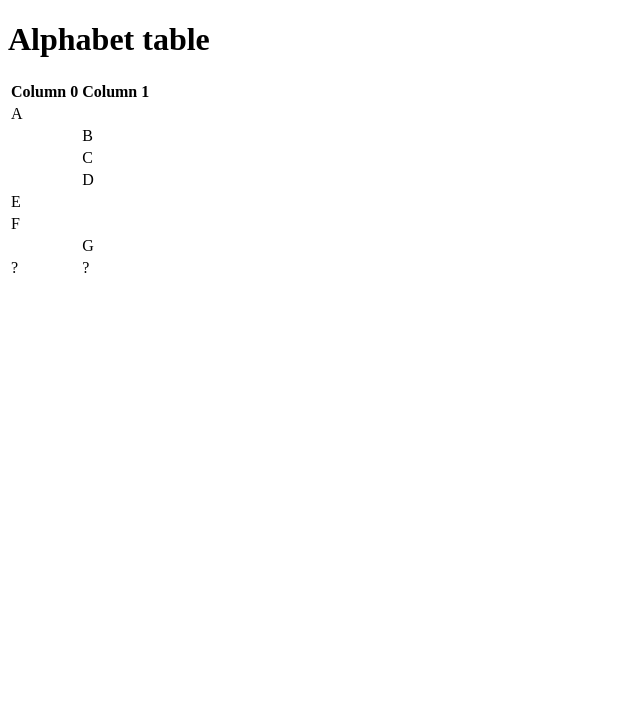
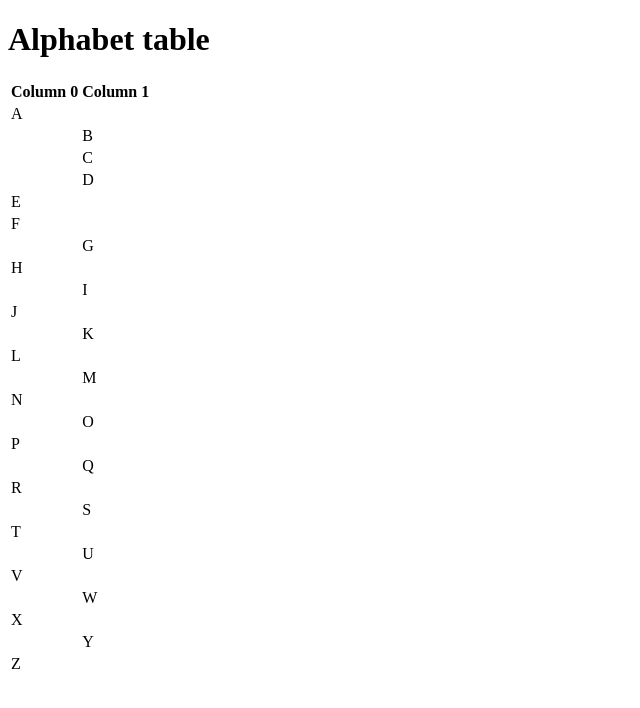
Before and after one commit to comp426-2022-spring/a00-bvalient, a website: page index.html in a window 1280 px wide. Shown: the whole page, without its empty margins (0-640 px from the left). Drawn offline with Linux system fonts and the light colour scheme.

Commit message:
added index.html new

```diff
--- a/index.html
+++ b/index.html
@@ -37,7 +37,61 @@
                     <td></td><td>G</td>
                     </tr>
                     <tr>
-                    <td>?</td><td>?</td>
+                    <td>H</td><td></td>
+                    </tr>
+                    <tr>
+                    <td></td><td>I</td>
+                    </tr>
+                    <tr>
+                    <td>J</td><td></td>
+                    </tr>
+                    <tr>
+                    <td></td><td>K</td>
+                    </tr>
+                    <tr>
+                    <td>L</td><td></td>
+                    </tr>
+                    <tr>
+                    <td></td><td>M</td>
+                    </tr>
+                    <tr>
+                    <td>N</td><td></td>
+                    </tr>
+                    <tr>
+                    <td></td><td>O</td>
+                    </tr>
+                    <tr>
+                    <td>P</td><td></td>
+                    </tr>
+                    <tr>
+                    <td></td><td>Q</td>
+                    </tr>
+                    <tr>
+                    <td>R</td><td></td>
+                    </tr>
+                    <tr>
+                    <td></td><td>S</td>
+                    </tr>
+                    <tr>
+                    <td>T</td><td></td>
+                    </tr>
+                    <tr>
+                    <td></td><td>U</td>
+                    </tr>
+                    <tr>
+                    <td>V</td><td></td>
+                    </tr>
+                    <tr>
+                    <td></td><td>W</td>
+                    </tr>
+                    <tr>
+                    <td>X</td><td></td>
+                    </tr>
+                    <tr>
+                    <td></td><td>Y</td>
+                    </tr>
+                    <tr>
+                    <td>Z</td><td></td>
                     </tr>
                 </tbody>
             </table>
--- a/package.json
+++ b/package.json
@@ -15,5 +15,8 @@
   "bugs": {
     "url": "https://github.com/comp426-2022-spring/a00-bvalient/issues"
   },
-  "homepage": "https://github.com/comp426-2022-spring/a00-bvalient#readme"
+  "homepage": "https://github.com/comp426-2022-spring/a00-bvalient#readme",
+  "dependencies": {
+    "browser-sync": "^2.27.7"
+  }
 }
```
Also changed, not shown: 1 other file.
